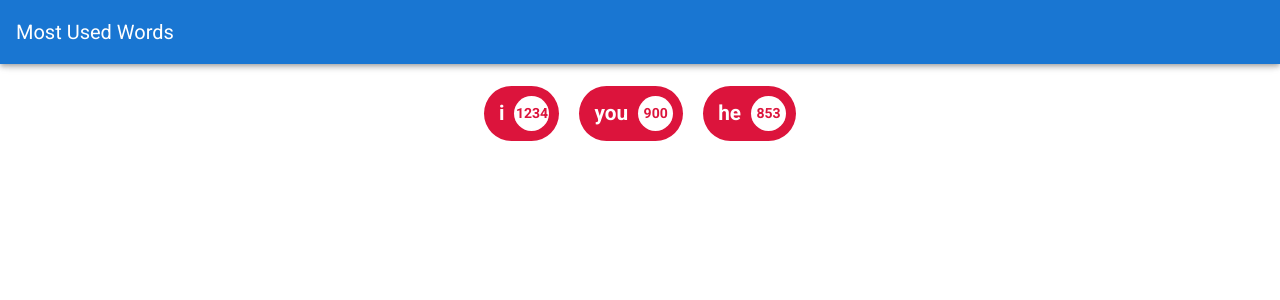
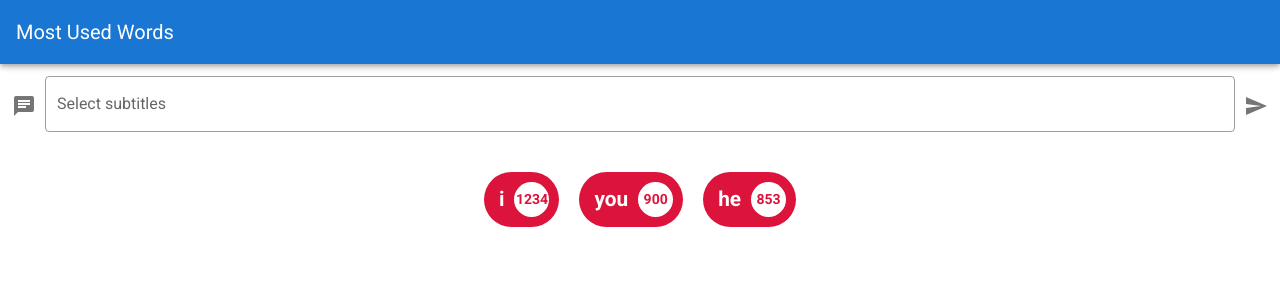
Before and after one commit to brenomachadodomonte/vue_most_used_words, a Vue app: page / in a window 1280 px wide. Shown: the top 300 px of the page. Built offline with nearby package versions, Linux system fonts and the light colour scheme.

Commit message:
Creating File input

```diff
--- a/src/components/Home.vue
+++ b/src/components/Home.vue
@@ -1,5 +1,16 @@
 <template>
   <v-container fluid>
+    <v-form>
+      <v-file-input
+          multiple
+          chips
+          v-model="files"
+          append-outer-icon="mdi-send"
+          label="Select subtitles"
+          prepend-icon="mdi-message-text"
+          outlined
+          @click:append-outer="processSubtitles" />
+    </v-form>
     <div class="pills">
       <Pill v-for="word in groupedWords" :key="word.name" :name="word.name" :amount="word.amount"/>
     </div>
@@ -12,12 +23,18 @@ export default {
   name: 'Home',
   components:  { Pill },
   data: () => ({
+    files: [],
     groupedWords: [
       {name: 'i', amount: 1234},
       {name: 'you', amount: 900},
       {name: 'he', amount: 853},
     ]
   }),
+  methods: {
+    processSubtitles() {
+      console.log(this.files);
+    }
+  }
 }
 </script>
 
```
